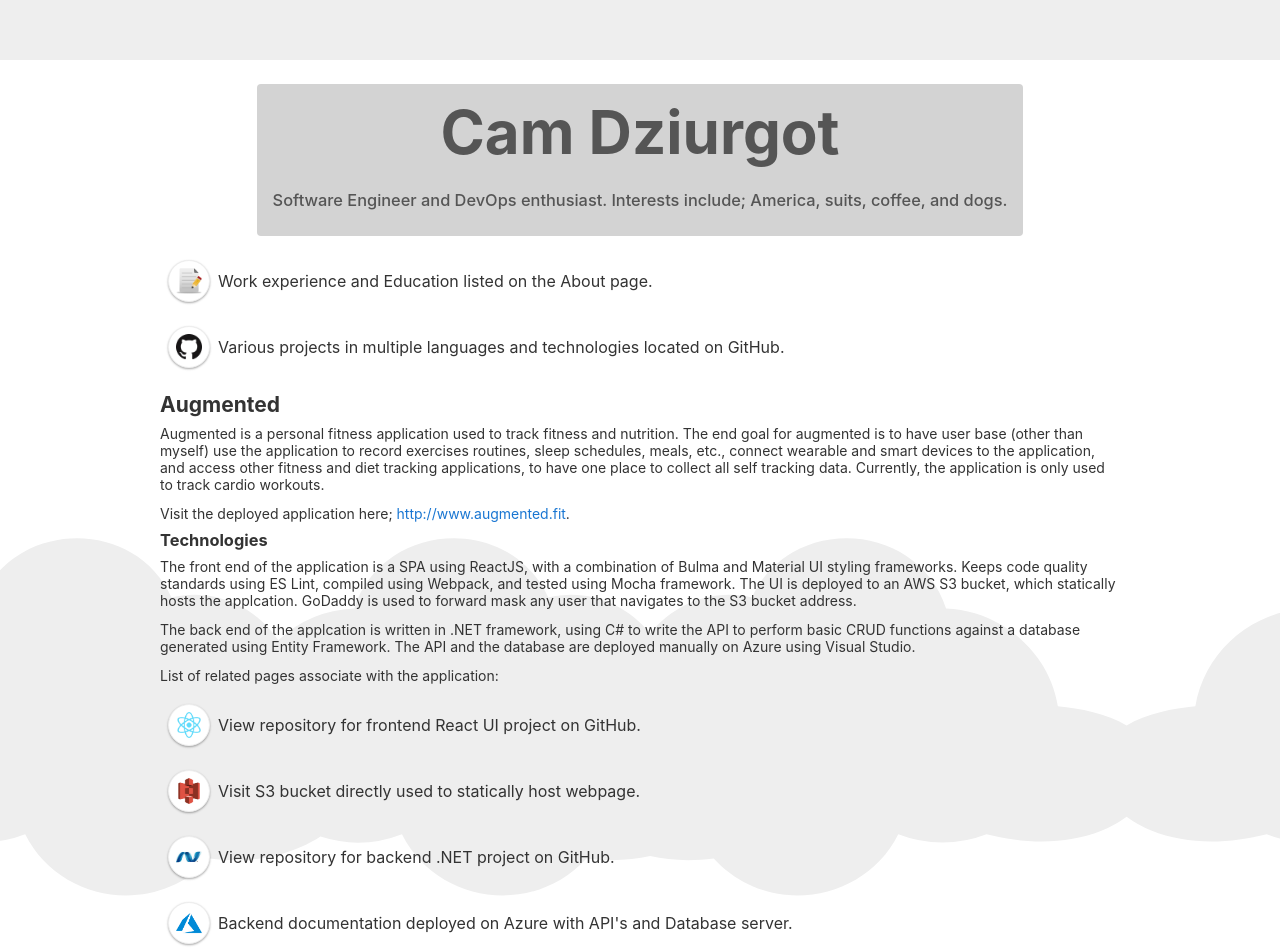
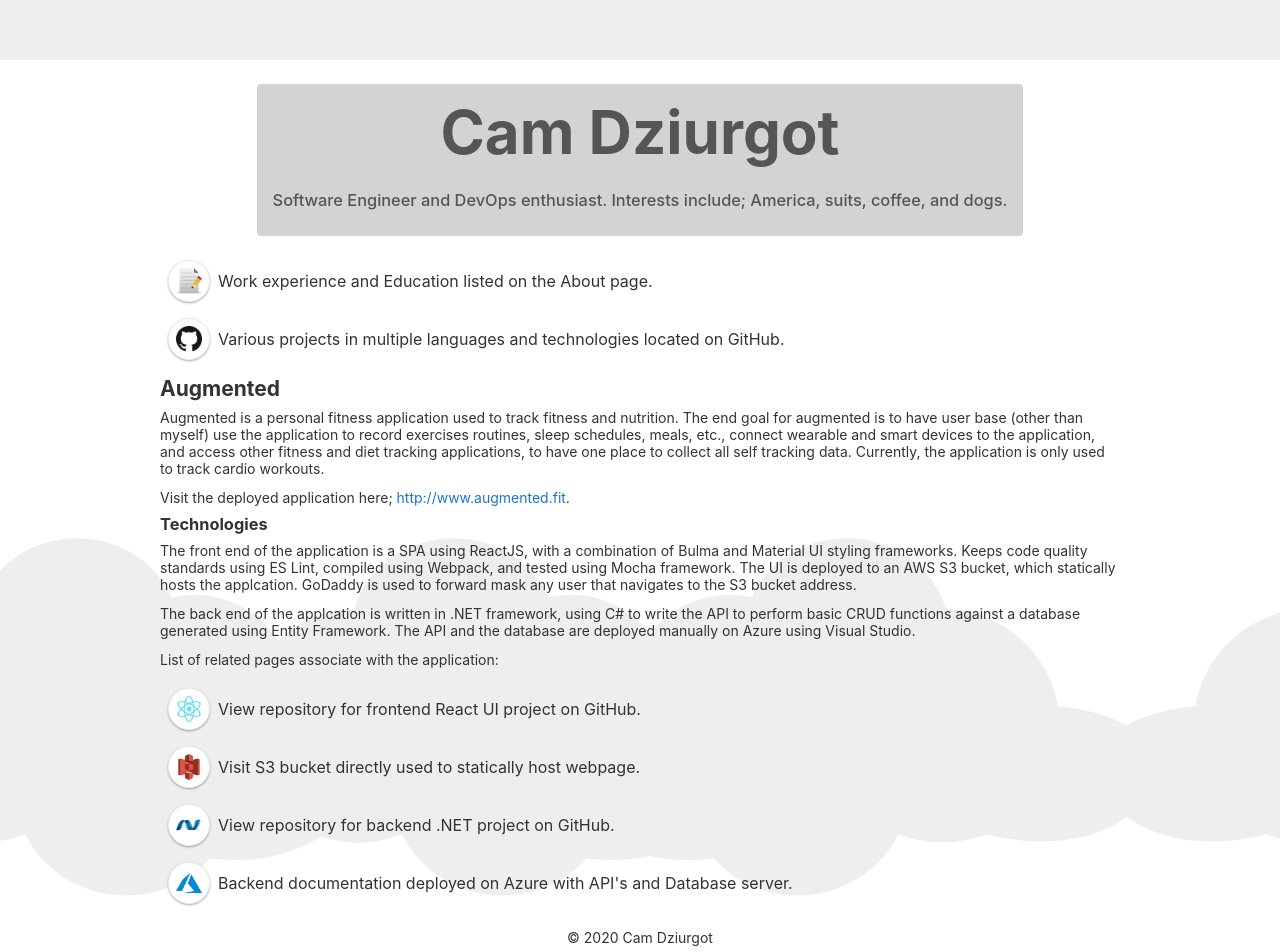
Before and after one commit to cameronDz/homepage-ui, an Angular app: page / in a window 1280 px wide. Shown: the top 952 px of the page. Built offline with nearby package versions, Linux system fonts and the light colour scheme.

Commit message:
add content to footer, order and remove styling for page margin

```diff
--- a/src/app/app.component.html
+++ b/src/app/app.component.html
@@ -33,6 +33,7 @@
 
     <md-application-overview-container></md-application-overview-container>
     <!-- <md-circle-card-link></md-circle-card-link> -->
-    <md-linked-footer></md-linked-footer>
+    <!-- <md-linked-footer></md-linked-footer> -->
+    <md-copyright-footer></md-copyright-footer>
     <md-cloud-footer></md-cloud-footer>
 </div>
--- a/src/app/components/bullets-container/bullet-point/bullet-point.component.scss
+++ b/src/app/components/bullets-container/bullet-point/bullet-point.component.scss
@@ -1,9 +1,7 @@
 .bullet-container {
   display: inline-flex;
-  margin-bottom: 8px;
 
   .bullet-point-container {
-    display: inline-flex;
     margin: auto;
   }
 
@@ -36,5 +34,4 @@
     box-shadow: 0px 3px 15px rgba(0, 0, 0, 0.2);
     transform: translateY(-0.25rem);
   }
-
 }
--- a/src/app/components/copyright-footer/copyright-footer.component.html
+++ b/src/app/components/copyright-footer/copyright-footer.component.html
@@ -1 +1,3 @@
-<p>copyright-footer works!</p>
+<footer>
+    <p *ngIf="COPYRIGHT_TEXT">&copy;&nbsp;{{COPYRIGHT_TEXT}}</p>
+</footer>
--- a/src/app/components/copyright-footer/copyright-footer.component.scss
+++ b/src/app/components/copyright-footer/copyright-footer.component.scss
@@ -0,0 +1,7 @@
+footer {
+  align-items: center;
+  display: flex;
+  line-height: 20px;
+  margin-bottom: 8px;
+  margin-top: 16px;
+}
--- a/src/app/components/copyright-footer/copyright-footer.component.ts
+++ b/src/app/components/copyright-footer/copyright-footer.component.ts
@@ -7,9 +7,10 @@ import { Component, OnInit } from '@angular/core';
 })
 export class CopyrightFooterComponent implements OnInit {
 
-  constructor() { }
+  public readonly COPYRIGHT_TEXT: string = '2020 Cam Dziurgot';
 
-  ngOnInit(): void {
-  }
+  constructor() {}
+
+  ngOnInit(): void {}
 
 }
--- a/src/styles.scss
+++ b/src/styles.scss
@@ -12,12 +12,12 @@ p {
 }
 
 .content {
+  align-items: center;
   display: flex;
-  margin: 32px auto;
+  flex-direction: column;
+  margin: 32px auto 0px;
+  max-width: 960px;
   padding: 0 16px;
-  max-width: 960px;
-  flex-direction: column;
-  align-items: center;
 }
 
 svg.material-icons {
```
